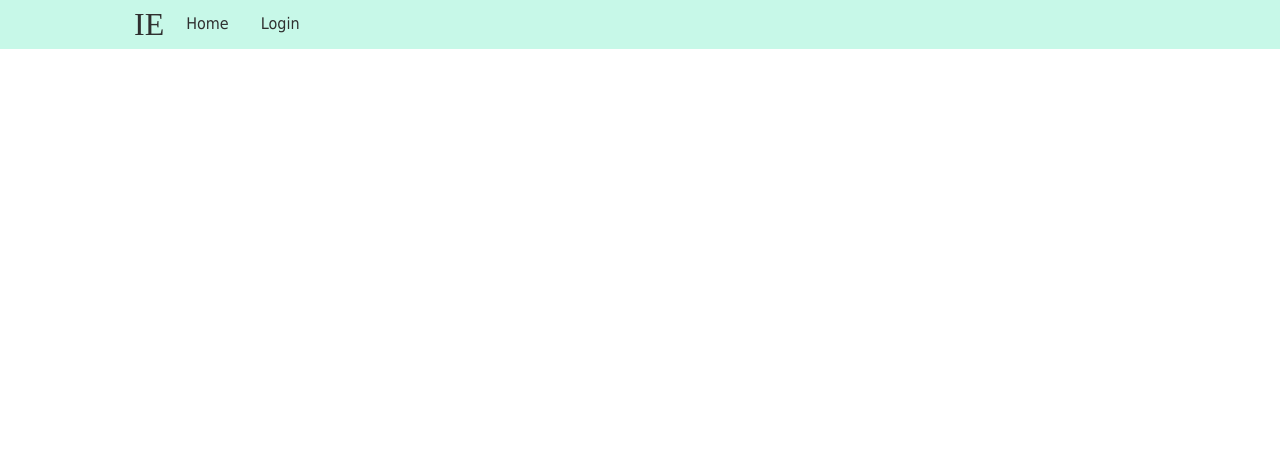
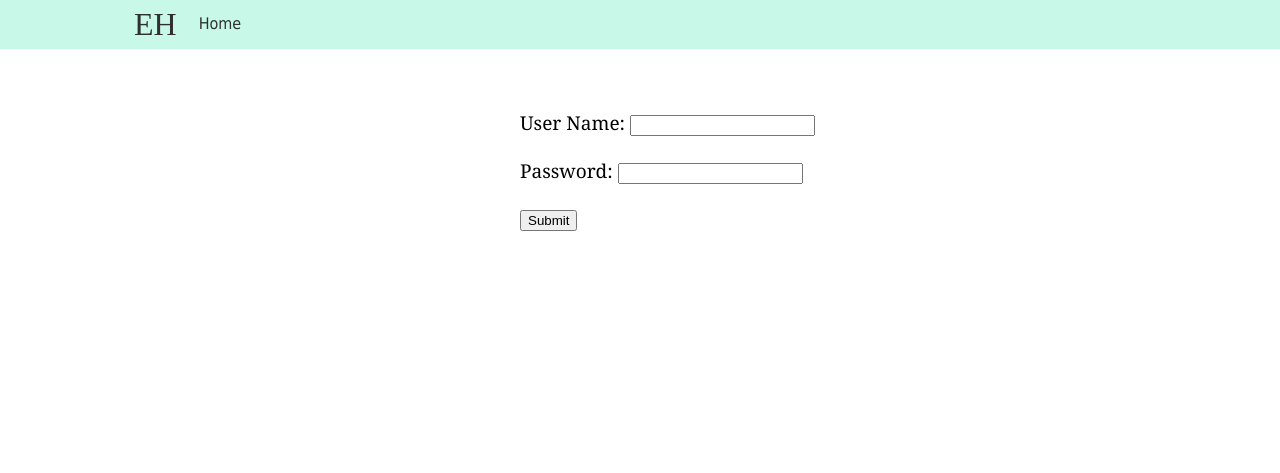
Before and after one commit to eman125/inventoryengineering, a PHP site: page /login.php in a window 1280 px wide. Shown: the top 473 px of the page. Run offline with PHP 8.4, Linux system fonts and the light colour scheme.

Commit message:
fixed login.php style

```diff
--- a/login.php
+++ b/login.php
@@ -1,28 +1,36 @@
+<!DOCTYPE html>
+<html lang="en"><head>
 <meta http-equiv="content-type" content="text/html; charset=UTF-8">
-        <title>Login</title>
+        <title>Inventory</title>
         <link href="inventory_files/main.css" rel="stylesheet">
-         <link href="inventory_files/style.css" rel="stylesheet">
         <meta charset="utf-8">
         <meta name="viewport" content="width=device-width, initial scale=1.0">
     </head>
 
-<body>
-	<div id="wrapper">
+    <body>
+        <div id="wrapper">
             <nav>
                 <div class="navlinks">
-                    <a class="logo" href="index.php">IE</a>
-                    <a href="index.php">Home</a>
-					<a href="login.php">Login</a>
+                    <a class="logo" href="https://emmanuelhuitron.com/index.html">EH</a>
+                    <a href="https://emmanuelhuitron.com/index.html">Home</a>
                 </div>
             </nav>
-	</div>
 
+            <main id="twocolumn">
+                <div id="leftcolumn">
+                    <div>
+                        <p></p>
+                    </div>
+                </div>
+
+            <div>
 		<form action="main_menu.php" method="post">
 		<p> <label for="userName">User Name:</label> <input type="text" name="userName" id="userName"> </p>
 		<p> <label for="userpassword">Password:</label> <input type="text" name="userpassword" id="userpassword"> </p>
 		<input type="submit" value="Submit"> </form>
+	        </div>
+</main>
 
-	</div>
             <footer id="foot">
                 <div class="navlinks">
                     <h4>Emmanuel Huitron, Pedro Gonzalez, Kelsey Houghton, Tracey Taylor</h4>
@@ -30,5 +38,6 @@
                     <i>Copyright © Us 2022</i>
                 </div>
             </footer>
-    </div>
+        </div>
+
 </body></html>
```
